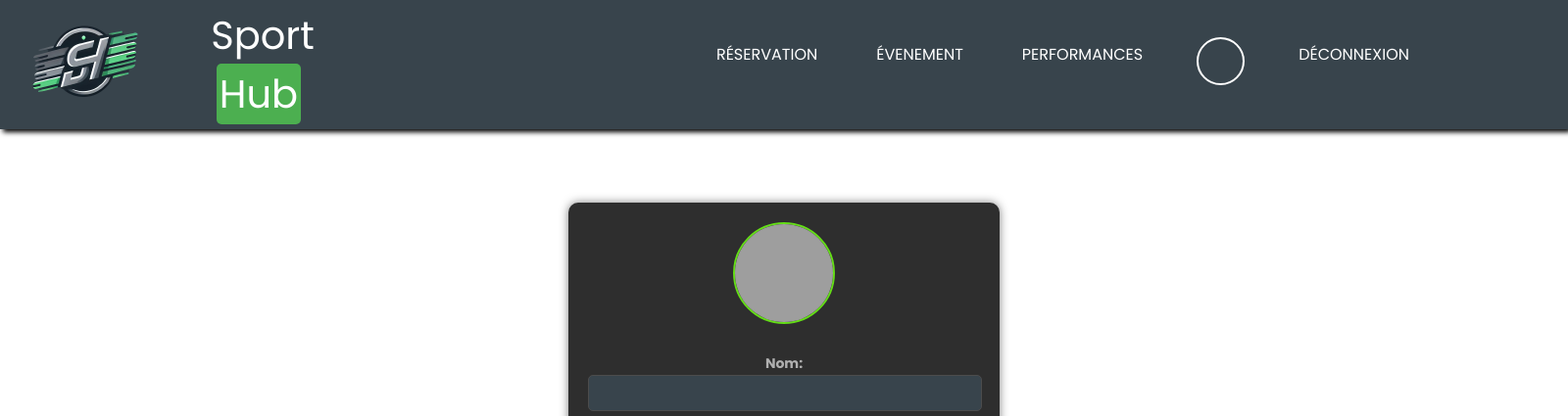
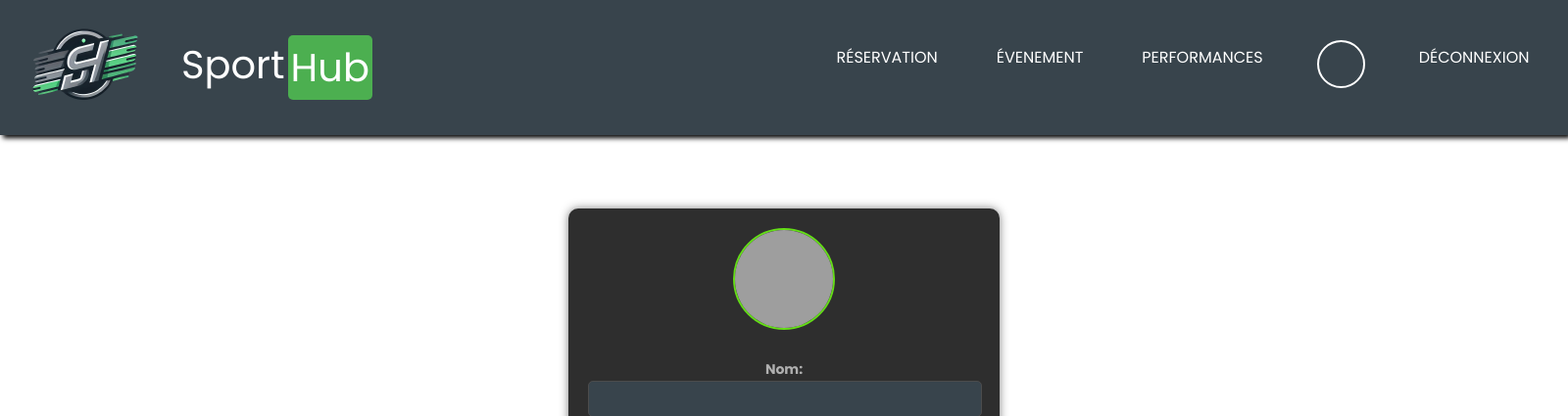
Before and after one commit to FOUCHER-Mathias-23022625/GestionSalleDeSportSAE, a PHP site: page /GestionSalleDeSportSAE/compte/afficheCompte in a window 1600 px wide. Shown: the top 425 px of the page at 98% size. Run offline with PHP 8.4, Linux system fonts and the light colour scheme; the visitor is signed in with stand-in values (Sample User, id 1); data that the repository does not hold is empty; grey boxes are pictures that could not be loaded.

Commit message:
navbar maj

```diff
--- a/assets/styles/navbar.css
+++ b/assets/styles/navbar.css
@@ -41,8 +41,10 @@
   .mainNav {
     display: flex;
     flex-direction: row-reverse;
-    margin: 0 7em 0 0;
+    justify-content: flex-end;
+    margin-left: 50%;
   }
+
 
 .menuNavBar li a {
   color: white;
@@ -155,16 +157,18 @@
 }
 
 .nom-site{
+  display: flex;
+  flex-direction: row;
   justify-content: center;
   font-size: 2.5em;
   cursor: pointer;
-  margin: 0 300px 0 30px;
+  margin-left: 40px;
 
 }
 
 .nom-site span{
   background-color: #4CAF50;
-  margin-left: -8px;
+  margin-left: 3px;
   border-radius: 5px;
   color: white;
   padding: 3px;
```
